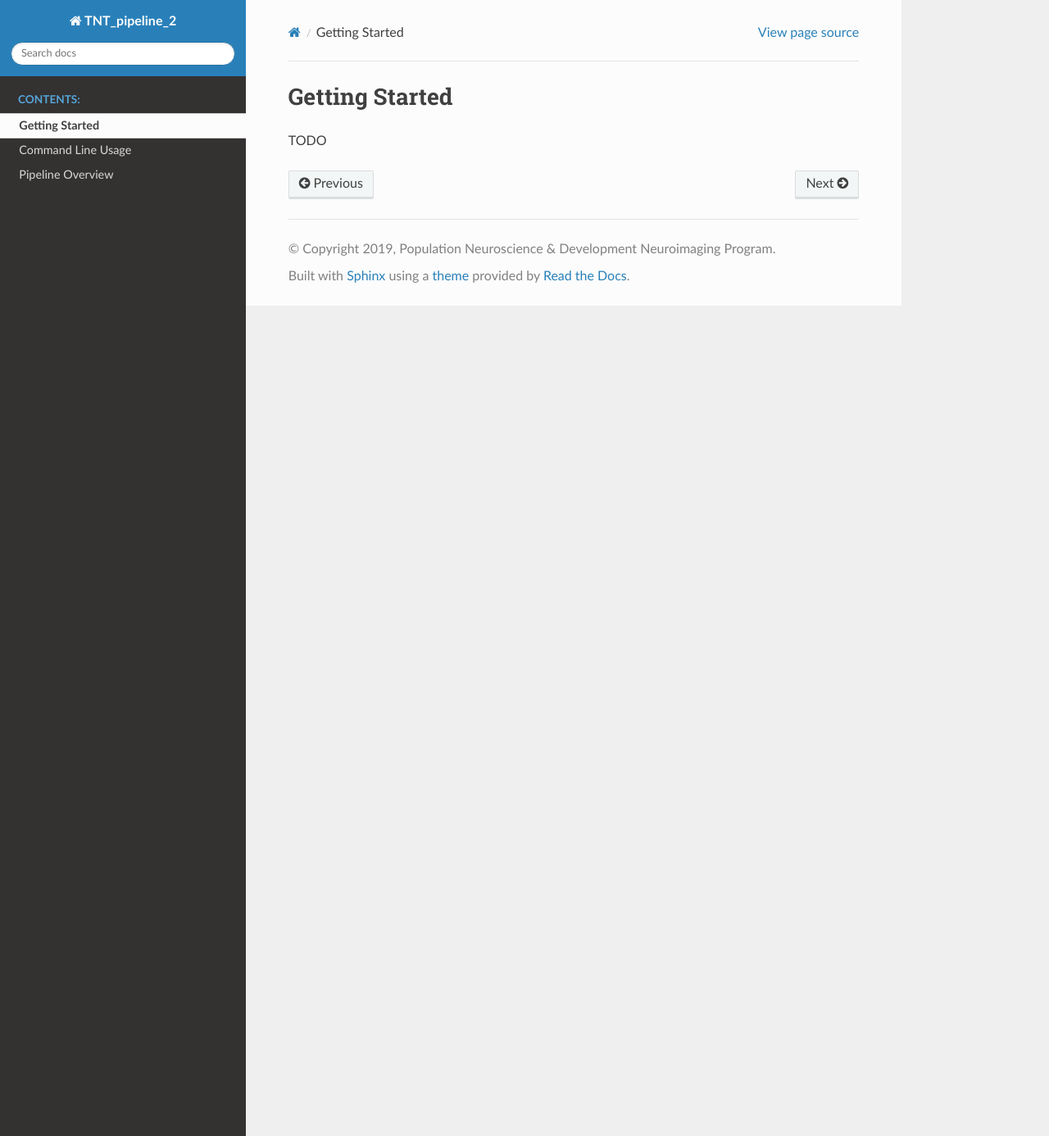
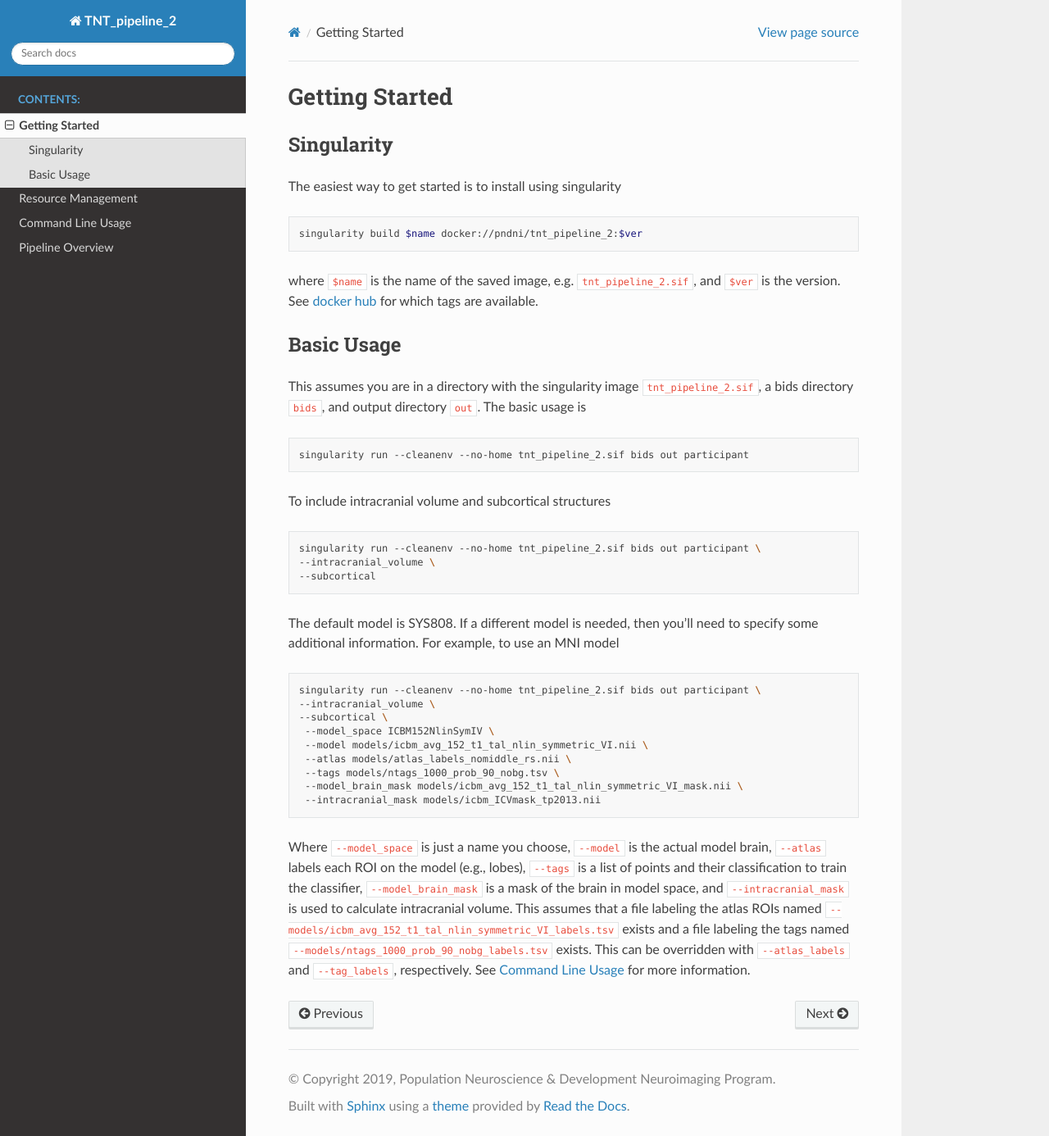
Before and after one commit to pndni/TNT_pipeline_2, a Sphinx documentation site: the page built from doc/getting_started.rst, in a window 1280 px wide and 1386 px high. Shown: the whole window at 82% size. Built offline with Sphinx 7.4.7 and the Read the Docs theme 2.0.0, drawn with Linux system fonts in a browser that asks for light colours; pages that are not in the unit, such as notebooks, are missing from menus.

Commit message:
update docs

```diff
--- a/doc/getting_started.rst
+++ b/doc/getting_started.rst
@@ -1,4 +1,58 @@
 Getting Started
 ---------------
 
-TODO
+Singularity
+^^^^^^^^^^^
+
+The easiest way to get started is to install using singularity
+
+.. code-block:: bash
+
+    singularity build $name docker://pndni/tnt_pipeline_2:$ver
+
+where ``$name`` is the name of the saved image, e.g. ``tnt_pipeline_2.sif``, and
+``$ver`` is the version.
+See `docker hub <https://hub.docker.com/repository/docker/pndni/tnt_pipeline_2>`_
+for which tags are available.
+
+Basic Usage
+^^^^^^^^^^^
+
+This assumes you are in a directory with the singularity image ``tnt_pipeline_2.sif``,
+a bids directory ``bids``, and output directory ``out``.
+The basic usage is
+
+.. code-block:: bash
+
+   singularity run --cleanenv --no-home tnt_pipeline_2.sif bids out participant
+
+To include intracranial volume and subcortical structures
+
+.. code-block:: bash
+
+   singularity run --cleanenv --no-home tnt_pipeline_2.sif bids out participant \
+   --intracranial_volume \
+   --subcortical
+
+The default model is SYS808. If a different model is needed, then you'll need to specify some additional information.
+For example, to use an MNI model
+
+.. code-block:: bash
+
+   singularity run --cleanenv --no-home tnt_pipeline_2.sif bids out participant \
+   --intracranial_volume \
+   --subcortical \
+    --model_space ICBM152NlinSymIV \
+    --model models/icbm_avg_152_t1_tal_nlin_symmetric_VI.nii \
+    --atlas models/atlas_labels_nomiddle_rs.nii \
+    --tags models/ntags_1000_prob_90_nobg.tsv \
+    --model_brain_mask models/icbm_avg_152_t1_tal_nlin_symmetric_VI_mask.nii \
+    --intracranial_mask models/icbm_ICVmask_tp2013.nii
+
+Where ``--model_space`` is just a name you choose, ``--model`` is the actual model brain,
+``--atlas`` labels each ROI on the model (e.g., lobes), ``--tags`` is a list of points
+and their classification to train the classifier, ``--model_brain_mask`` is a mask
+of the brain in model space, and ``--intracranial_mask`` is used to calculate intracranial volume.
+This assumes that a file labeling the atlas ROIs named ``--models/icbm_avg_152_t1_tal_nlin_symmetric_VI_labels.tsv``
+exists and a file labeling the tags named ``--models/ntags_1000_prob_90_nobg_labels.tsv`` exists. This can be
+overridden with ``--atlas_labels`` and ``--tag_labels``, respectively. See :doc:`command_line_usage` for more information.
--- a/doc/index.rst
+++ b/doc/index.rst
@@ -11,8 +11,10 @@ Welcome to TNT_pipeline_2's documentation!
    :caption: Contents:
 
    getting_started
+   resource_management
    command_line_usage
    pipeline
+   building_docker
 
 
 Indices and tables
--- a/doc/pipeline.rst
+++ b/doc/pipeline.rst
@@ -18,7 +18,7 @@ Pipeline Overview
       :simple_form: no
 
       from TNT_pipeline_2.core_workflows import preproc_workflow
-      wf = preproc_workflow(0.5, 0.0, [0.0, 5000.0], 1.0)
+      wf = preproc_workflow(0.5, 0.0, [0.0, 5000.0], 1.0, 1e-6)
 
 
 .. autofunction:: TNT_pipeline_2.core_workflows.ants_workflow
@@ -38,7 +38,7 @@ Pipeline Overview
       :simple_form: no
 
       from TNT_pipeline_2.core_workflows import classify_workflow
-      wf = classify_workflow()
+      wf = classify_workflow(1e-6)
 
 
 .. autofunction:: TNT_pipeline_2.core_workflows.segment_lobes_workflow
@@ -88,7 +88,7 @@ Pipeline Overview
       :simple_form: no
 
       from TNT_pipeline_2.core_workflows import toniigz_workflow
-      wf = toniigz_workflow('name')
+      wf = toniigz_workflow('name', 1e-6)
 
 .. autofunction:: TNT_pipeline_2.core_workflows.forceqform_workflow
 
```
Also changed, not shown: doc/resource_management.rst (added, +60 -0 lines).
